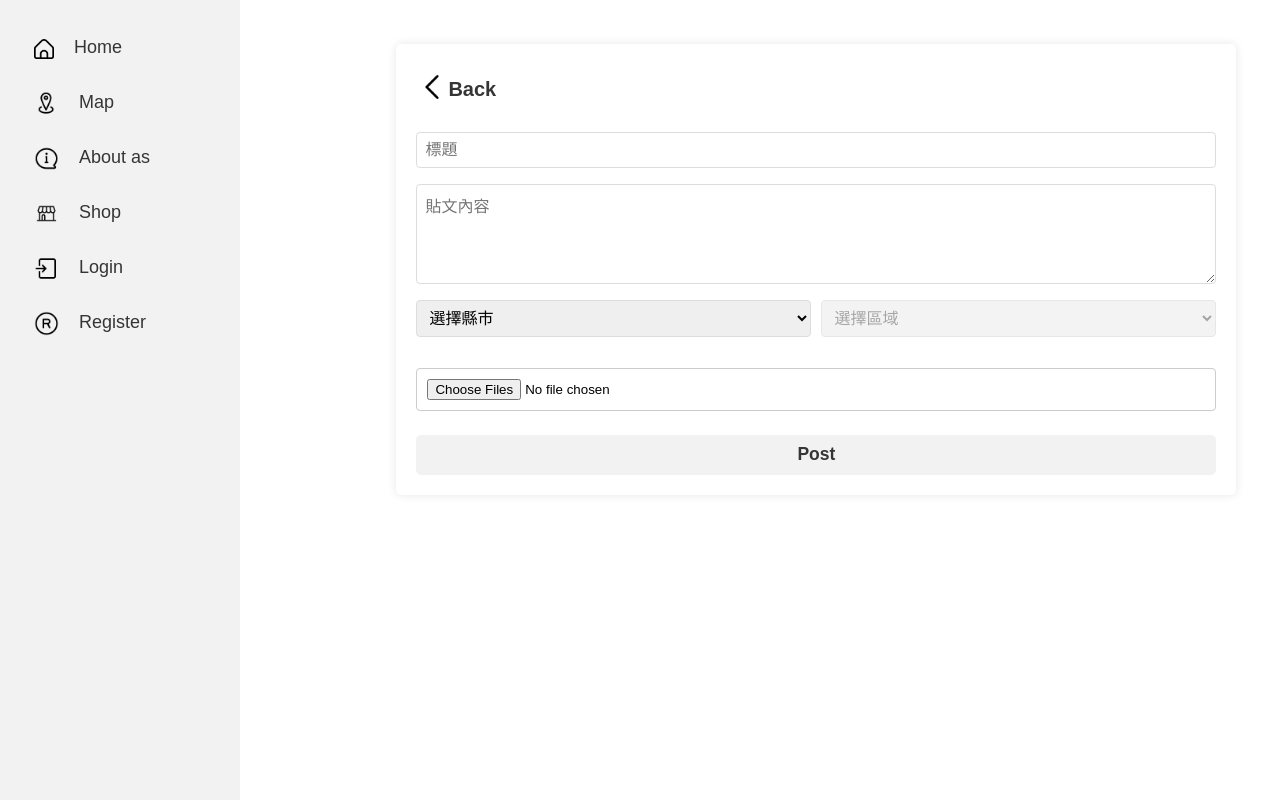
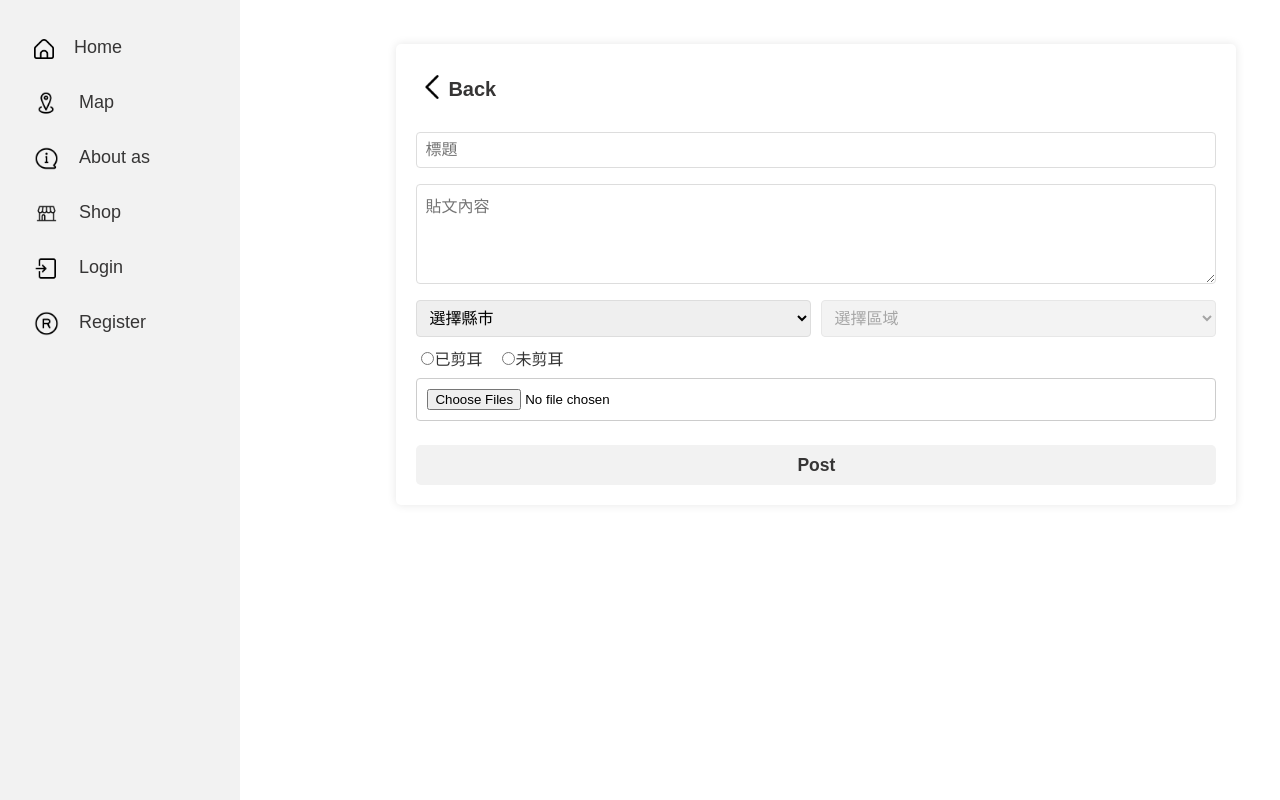
Before and after one commit to brianeilihsu/catniverse, a React (Vite) app in the folder frontend/catniverse-frontend/: page /upload in a window 1280 px wide. Built offline with nearby package versions, Linux system fonts and the light colour scheme.

Commit message:
tipped, stray tag ok

```diff
--- a/frontend/catniverse-frontend/src/Components/Index/Index.jsx
+++ b/frontend/catniverse-frontend/src/Components/Index/Index.jsx
@@ -24,6 +24,12 @@ function Index() {
   const observerRef = useRef(null);
   const token = localStorage.getItem("token");
   const navigate = useNavigate();
+
+  const taiwanRegions = [
+    "台北市", "新北市", "桃園市", "台中市", "台南市", "高雄市", "基隆市",
+    "新竹市", "新竹縣", "苗栗縣", "彰化縣", "南投縣", "雲林縣", "嘉義市",
+    "嘉義縣", "屏東縣", "宜蘭縣", "花蓮縣", "台東縣", "澎湖縣", "金門縣", "連江縣"
+  ];
 
   useEffect(() => {
     // 強制刷新頁面
@@ -145,14 +151,18 @@ function Index() {
     setSelectedRegion(region);
 
     try {
+      if (region) {
         const response = await axios.get(
           `http://140.136.151.71:8787/api/v1/posts/region`,
           {
-          params: { region },
+            params: { address: region },
           }
         );
         const posts = response.data.data;
         fetchPostData(posts);
+      } else {
+        handlePopularPost();
+      }
     } catch (error) {
       console.error("Error fetching region-based posts: ", error);
     }
@@ -386,12 +396,13 @@ function Index() {
         <button className="latest" onClick={handleLatestPost}>
           latest
         </button>
-        <select
-          className="region"
-          value={selectedRegion}
-          onChange={handleRegionPost}
-        >
-          <option value="">region</option>
+        <select className="region" value={selectedRegion} onChange={handleRegionPost}>
+          <option value="">選擇縣市</option>
+          {taiwanRegions.map((region) => (
+            <option key={region} value={region}>
+              {region}
+            </option>
+          ))}
         </select>
       </div>
       <div className="content">
@@ -413,8 +424,8 @@ function Index() {
                         style={{ textDecoration: "none", color: "inherit" }}
                       >
                         <img
-                          src={avatarUrl ? avatarUrl.replace(".png", "-lowres.webp") : defaultAvatar}  // 如果有 avatarUrl，則替換為低解析度圖片，否則使用預設圖片
-                          data-src={avatarUrl ? avatarUrl.replace(".png", ".webp") : defaultAvatar}  // 延遲加載圖片
+                          src={avatarUrl ? avatarUrl.replace(".png", "-lowres.webp") : defaultAvatar}
+                          data-src={avatarUrl ? avatarUrl.replace(".png", ".webp") : defaultAvatar}
                           srcSet={avatarUrl ? `
                             ${avatarUrl.replace(".png", "-50w.webp")} 50w,
                             ${avatarUrl.replace(".png", "-100w.webp")} 100w
@@ -429,7 +440,7 @@ function Index() {
                             width: "50px",
                             height: "50px",
                             borderRadius: "50%",
-                            backgroundColor: "#f0f0f0",  // 背景佔位符
+                            backgroundColor: "#f0f0f0",
                           }}
                           loading="lazy"
                         />
@@ -483,14 +494,14 @@ function Index() {
                                   }}
                                 >
                                   <img
-                                    src={url.replace(".png", "-lowres.webp")}  // 使用低分辨率圖片作為佔位符
-                                    data-src={url.replace(".png", ".webp")}  // 目標圖片 URL
+                                    src={url.replace(".png", "-lowres.webp")}
+                                    data-src={url.replace(".png", ".webp")}
                                     srcSet={`
                                       ${url.replace(".png", "-320w.webp")} 320w,
                                       ${url.replace(".png", "-640w.webp")} 640w,
                                       ${url.replace(".png", "-1024w.webp")} 1024w
                                     `}
-                                    sizes="(max-width: 640px) 320px, (max-width: 1024px) 640px, 100vw"  // 響應式圖片的尺寸
+                                    sizes="(max-width: 640px) 320px, (max-width: 1024px) 640px, 100vw"
                                     alt={`Post image ${index}`}
                                     className="post-image"
                                     onClick={(e) => handleImageClick(e, sliderRef.current)}
@@ -604,9 +615,11 @@ function Index() {
             )}
           </div>
 
+          {postData.length > visibleCount && (
             <button className="load-more" onClick={loadMorePosts}>
               Loading more posts...
             </button>
+          )}
         </div>
       </div>
     </div>
--- a/frontend/catniverse-frontend/src/Components/Upload/Upload.css
+++ b/frontend/catniverse-frontend/src/Components/Upload/Upload.css
@@ -26,7 +26,7 @@ textarea {
 .select-row {
   display: flex;
   justify-content: space-between;
-  margin-bottom: 1em;
+
 }
 
 .select-row select {
@@ -63,3 +63,9 @@ textarea {
 .btn-info {
   margin-right: 10px;
 }
+
+.checkbox {
+  font-weight: lighter;
+  padding: 0px;
+  margin: 0px 15px 0px 5px;
+}
--- a/frontend/catniverse-frontend/src/Components/Upload/Upload.jsx
+++ b/frontend/catniverse-frontend/src/Components/Upload/Upload.jsx
@@ -20,6 +20,8 @@ function Upload() {
   const [croppedImages, setCroppedImages] = useState([]);
   const [croppieInstances, setCroppieInstances] = useState([]);
   const fileInputRef = useRef(null);
+  const [earStatus, setEarStatus] = useState(null);
+  const [strayCatStatus, setStrayCatStatus] = useState(null);
 
   const [city, setCity] = useState("");
   const [district, setDistrict] = useState("");
@@ -166,6 +168,8 @@ function Upload() {
     const updatedFormData = {
       ...formData,
       address,
+      tipped: earStatus,
+      stray: strayCatStatus,
     };
 
     const formDataWithImages = new FormData();
@@ -230,6 +234,21 @@ function Upload() {
     setDistrict("");
   };
 
+  const handleEarStatusChange = (e) => {
+    const selectedStatus = e.target.value === "已剪耳" ? true : false;
+    setEarStatus(selectedStatus);
+
+    if (selectedStatus) {
+      setStrayCatStatus(true);
+    } else {
+      setStrayCatStatus(null);
+    }
+  };
+
+  const handleStrayCatStatusChange = (e) => {
+    setStrayCatStatus(e.target.value === "流浪貓" ? true : false);
+  };
+
   return (
     <div className="content">
     <br />
@@ -256,9 +275,7 @@ function Upload() {
           name="title"
           placeholder="標題"
           value={formData.title}
-            onChange={(e) =>
-              setFormData({ ...formData, title: e.target.value })
-            }
+          onChange={(e) => setFormData({ ...formData, title: e.target.value })}
           required
         />
 
@@ -305,6 +322,54 @@ function Upload() {
           </select>
         </div>
 
+        <div className="checkbox-section">
+          <label className="checkbox">
+            <input
+              type="radio"
+              name="earStatus"
+              value="已剪耳"
+              checked={earStatus === true}
+              onChange={handleEarStatusChange}
+            />
+            已剪耳
+          </label>
+          <label className="checkbox">
+            <input
+              type="radio"
+              name="earStatus"
+              value="未剪耳"
+              checked={earStatus === false}
+              onChange={handleEarStatusChange}
+            />
+            未剪耳
+          </label>
+        </div>
+
+        {earStatus === false && (
+          <div className="checkbox-section">
+            <label className="checkbox">
+              <input
+                type="radio"
+                name="strayCatStatus"
+                value="流浪貓"
+                checked={strayCatStatus === true}
+                onChange={handleStrayCatStatusChange}
+              />
+              流浪貓
+            </label>
+            <label className="checkbox">
+              <input
+                type="radio"
+                name="strayCatStatus"
+                value="非流浪貓"
+                checked={strayCatStatus === false}
+                onChange={handleStrayCatStatusChange}
+              />
+              非流浪貓
+            </label>
+          </div>
+        )}
+
         <input
           type="file"
           id="chooseImage"
@@ -319,8 +384,7 @@ function Upload() {
               <div
                 id={`cropContainer-${index}`}
                 style={{ height: "300px", width: "400px" }}
-                >
-                </div>
+              ></div>
 
               <div className="justify-btn">
                 <button
```
Lines whose indentation alone changed are shown as unchanged.
